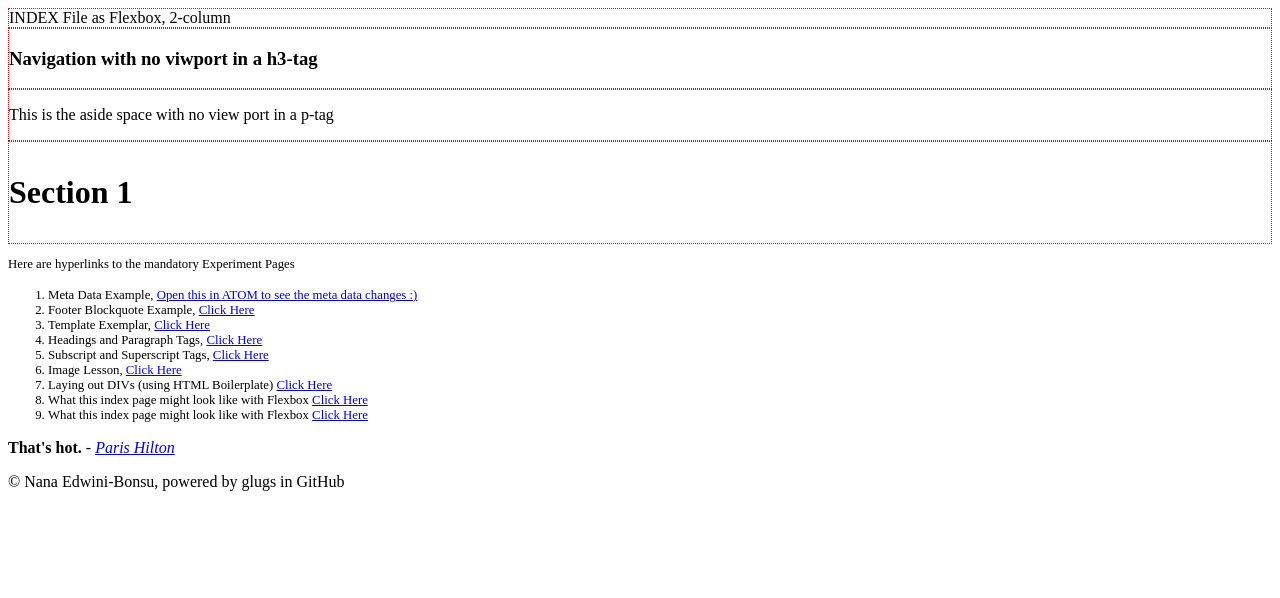
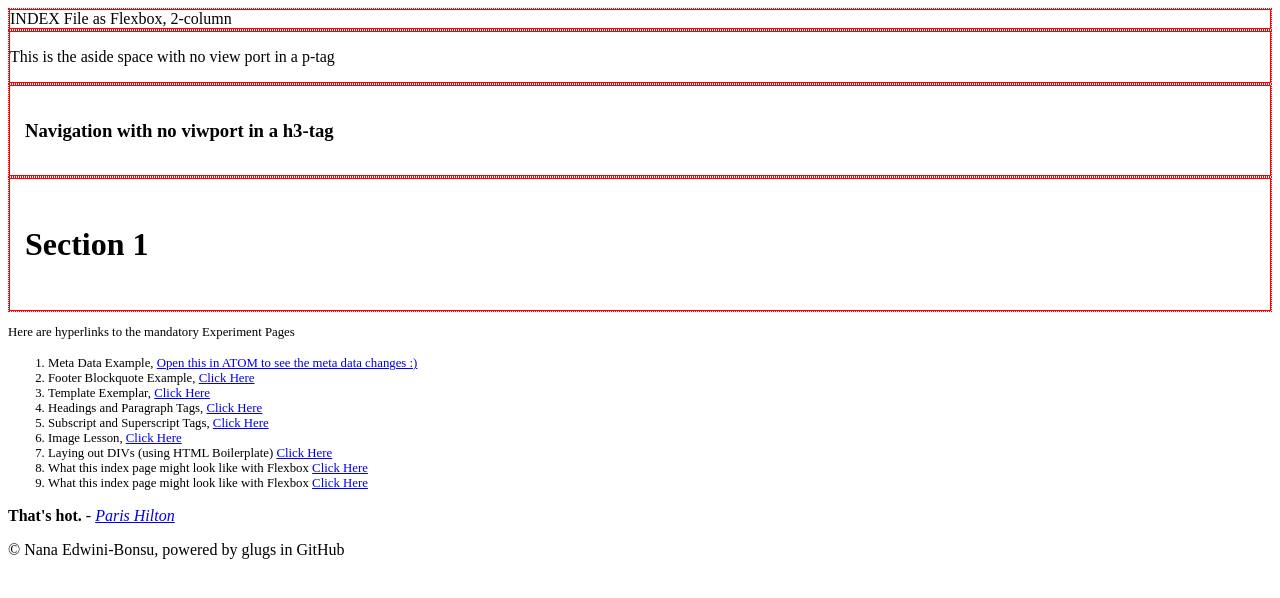
Before and after one commit to Nansbones/Learning-HTML-P2-github.io, a plain HTML site: page childPages/Flexbox Index 2-column.html in a window 1280 px wide. Drawn offline with Linux system fonts and the light colour scheme.

Commit message:
Update Flexbox Index 2-column.html

```diff
--- a/childPages/Flexbox Index 2-column.html
+++ b/childPages/Flexbox Index 2-column.html
@@ -48,10 +48,10 @@
 
   </head>
   <body>
-    <div><header>INDEX File as Flexbox, 2-column</header></div>
-    <div><nav><h3>Navigation with no viwport in a h3-tag</h3></nav></div>
-    <div><aside><p>This is the aside space with no view port in a p-tag</p></aside></div>
-    <div><section> <h3 style="font-size:2.5vw">Section 1</h3></div>
+    <div><header class="header">INDEX File as Flexbox, 2-column</header></div>
+    <div><aside class="header"><p>This is the aside space with no view port in a p-tag</p></aside></div>
+    <div><nav class="menu"><h3>Navigation with no viwport in a h3-tag</h3></nav></div>
+    <div><section class="main"> <h3 style="font-size:2.5vw">Section 1</h3></div>
         <article>
           <p style="font-size:1vw">Here are hyperlinks to the mandatory Experiment Pages</p>
           <!--See the HTML .txt document for a summary-->
```
